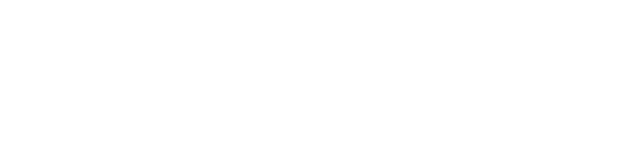
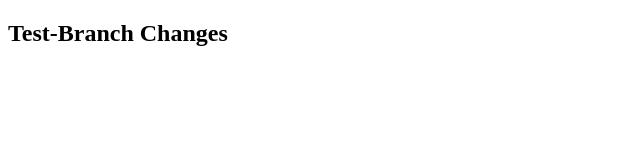
Before and after one commit to Kavishka15055/My-First-Repo, a plain HTML site: page index.html in a window 1280 px wide. Shown: the whole page, without its empty margins (0-640 px from the left). Drawn offline with Linux system fonts and the light colour scheme.

Commit message:
Update index.html

```diff
--- a/index.html
+++ b/index.html
@@ -6,6 +6,6 @@
     <title>Document</title>
 </head>
 <body>
-
+    <h2>Test-Branch Changes</h2>
 </body>
 </html>
```
